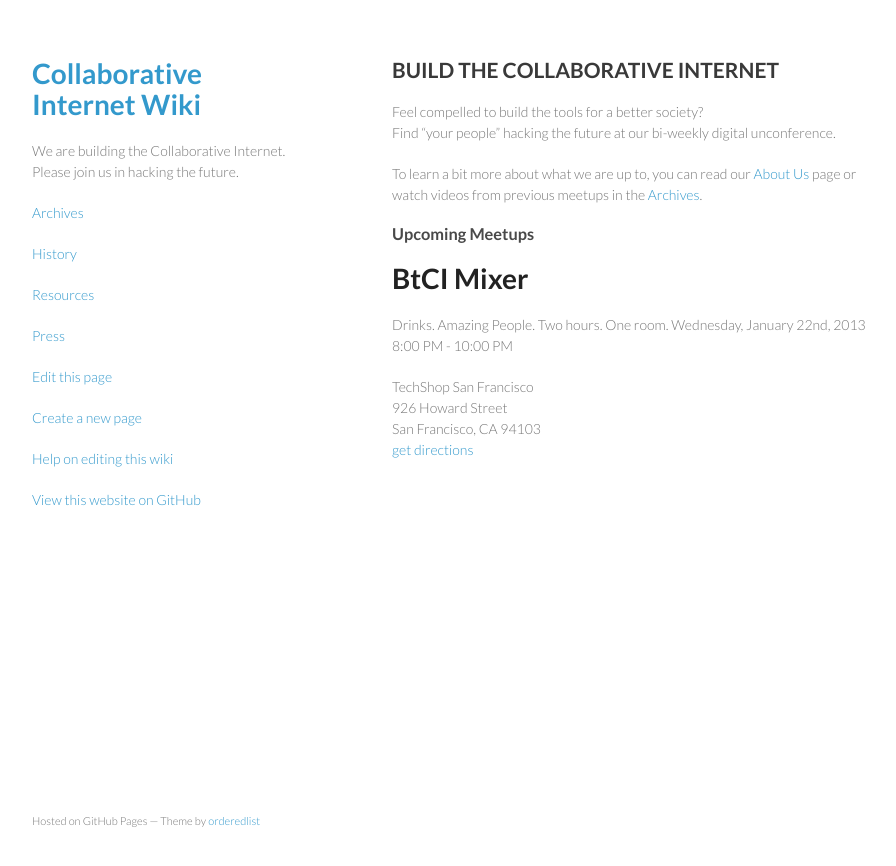
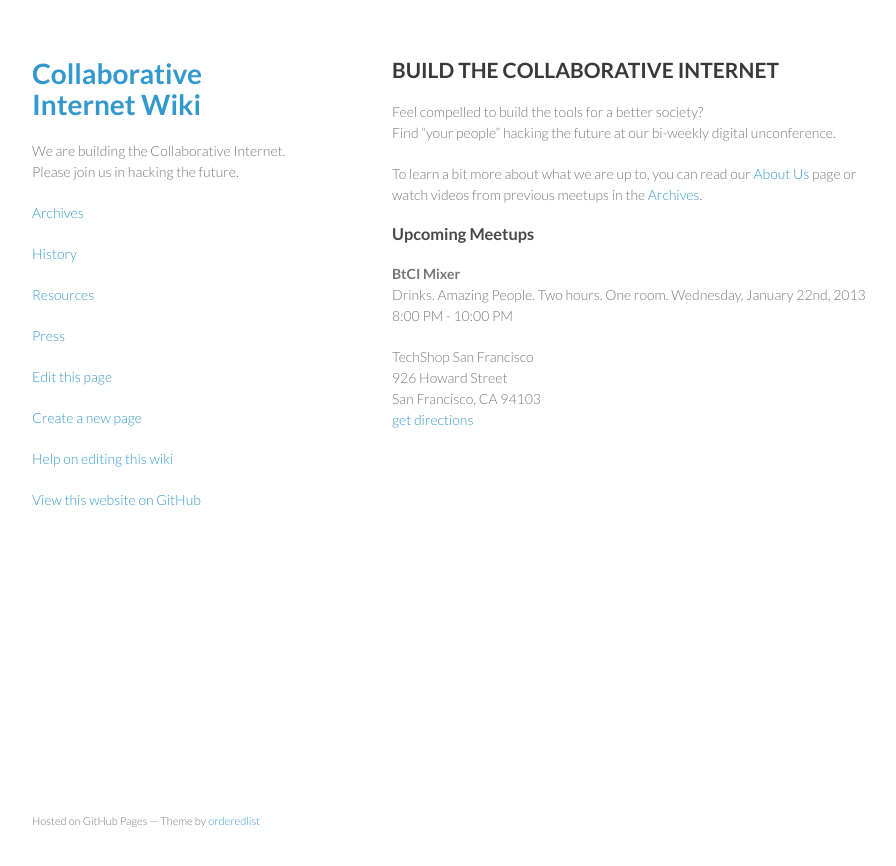
Before and after one commit to collaborativeinternet/collaborativeinternet.github.io, a Jekyll site: the page built from index.md, in a window 1280 px wide. Shown: the top 866 px of the page, without its empty margins (178-1074 px from the left). Built offline with Jekyll 4.4.1, drawn with Linux system fonts in a browser that asks for light colours.

```diff
--- a/index.md
+++ b/index.md
@@ -11,7 +11,7 @@ To learn a bit more about what we are up to, you can read our [About Us](http://
 
 ### Upcoming Meetups
 
-#BtCI Mixer
+<b>BtCI Mixer</b>
 Drinks. Amazing People. Two hours. One room.
 Wednesday, January 22nd, 2013
 8:00 PM - 10:00 PM
```
